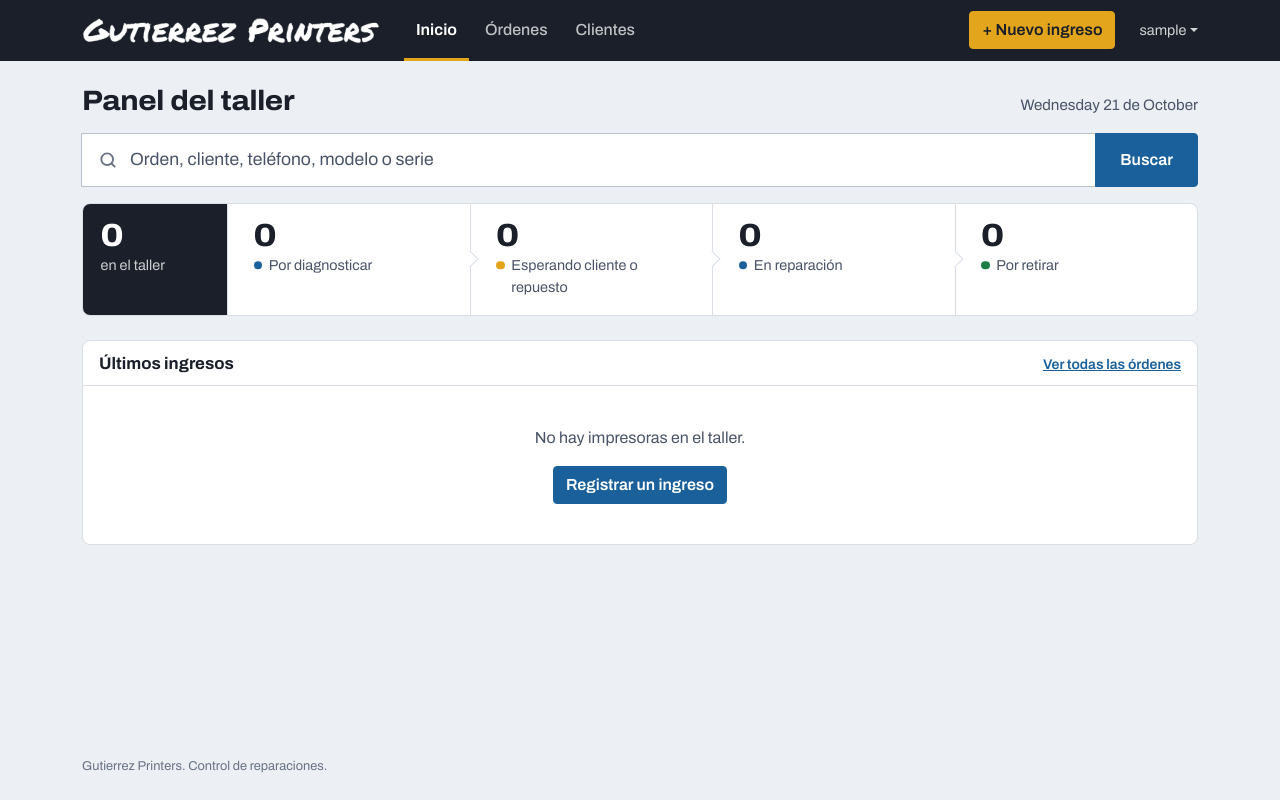
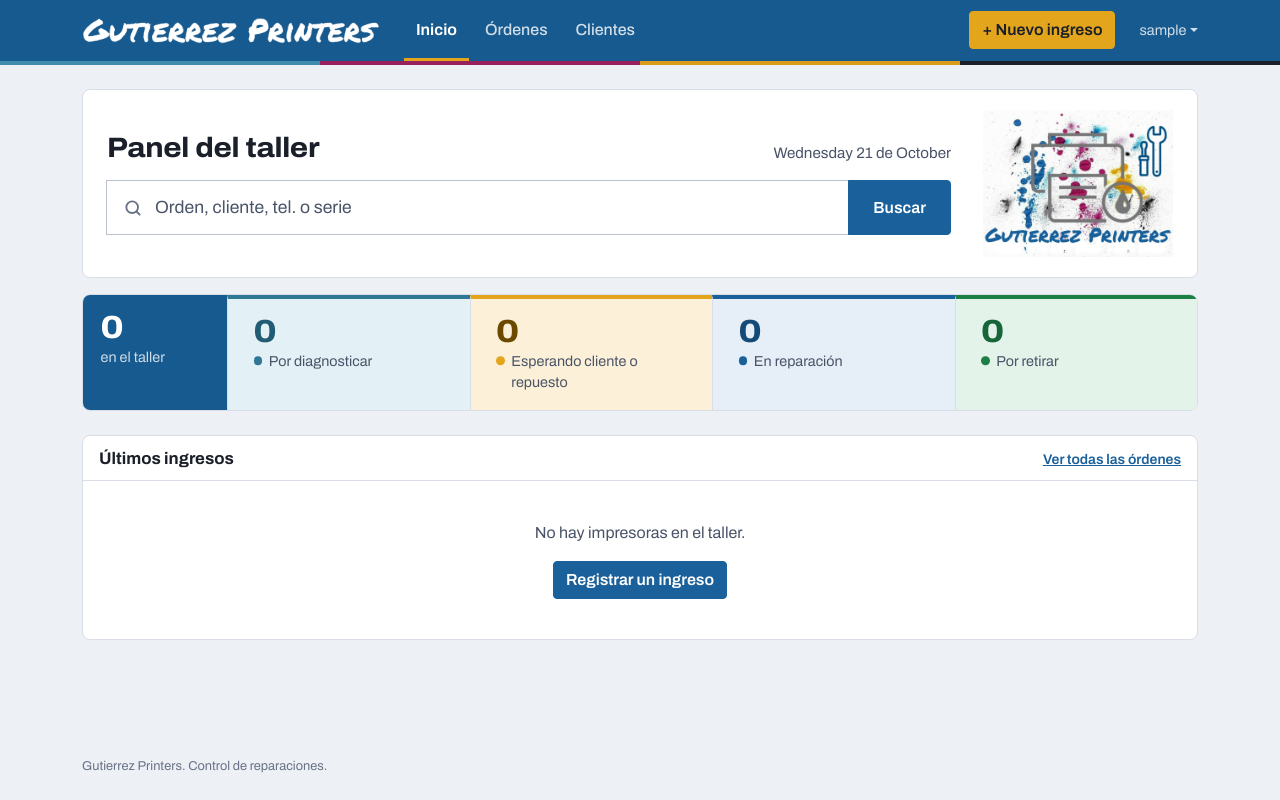
Before and after one commit to Bercor21/GutierrezPrinters, an ASP.NET Core app: page / in a window 1280 px wide. Run offline with ASP.NET Core 8, Linux system fonts and the light colour scheme; the visitor is signed in with stand-in values (Sample User, id 1); data that the repository does not hold is empty; the project's own start-up code is not run, and a stand-in starts its controllers and pages.

Commit message:
Más color: barra azul del logo, franja de tintas y etapas con color
- Barra de arriba en el azul del logo con una franja de las cuatro tintas
- Panel de inicio con el logo y cada etapa con su color (cian, dorado, azul, verde)
- Diagnóstico con su propio color (cian del logo)
- Barrita de color en cada orden según su estado
- En el celular, las órdenes muestran el nombre y el equipo completos

Co-Authored-By: Claude Opus 5.5 <noreply@anthropic.com>
Claude-Session: https://claude.ai/code/session_01S1wYxmXKersuM4BZ2M8iJM

```diff
--- a/GutierrezPrinters.Web/Services/Display.cs
+++ b/GutierrezPrinters.Web/Services/Display.cs
@@ -56,11 +56,13 @@ public static class Display
         return attribute?.GetName() ?? value.ToString();
     }
 
-    // Color de cada estado (ver site.css): cian = se está trabajando, amarillo = esperando a alguien,
+    // Color de cada estado (ver site.css), sacados de las manchas de tinta del logo:
+    // cian = diagnóstico, azul = en reparación, dorado = esperando a alguien,
     // verde = lista, magenta = ojo, gris = recién recibida o ya cerrada.
     public static string StatusTone(OrderStatus status) => status switch
     {
-        OrderStatus.Diagnosis or OrderStatus.InRepair => "tone-cyan",
+        OrderStatus.Diagnosis => "tone-teal",
+        OrderStatus.InRepair => "tone-cyan",
         OrderStatus.AwaitingApproval or OrderStatus.AwaitingParts => "tone-yellow",
         OrderStatus.Ready => "tone-green",
         OrderStatus.NotRepaired => "tone-magenta",
--- a/GutierrezPrinters.Web/Views/Home/Index.cshtml
+++ b/GutierrezPrinters.Web/Views/Home/Index.cshtml
@@ -9,18 +9,22 @@
     var attentionCount = Model.Abandoned.Count + Model.Overdue.Count;
 }
 
+<section class="hero mb-3">
+    <div class="min-w-0">
         <div class="d-flex flex-wrap justify-content-between align-items-end gap-2 mb-3">
             <h1 class="page-title">Panel del taller</h1>
             <span class="today">@today</span>
         </div>
-
-<form asp-controller="Orders" asp-action="Index" method="get" class="search-hero mb-3" role="search">
+        <form asp-controller="Orders" asp-action="Index" method="get" class="search-hero" role="search">
             <div class="input-group">
                 <svg class="search-icon" viewBox="0 0 24 24" fill="none" stroke="currentColor" stroke-width="2.25" stroke-linecap="round" aria-hidden="true"><circle cx="11" cy="11" r="7" /><path d="m20 20-3.5-3.5" /></svg>
-        <input type="search" name="q" class="form-control" placeholder="Orden, cliente, teléfono, modelo o serie" aria-label="Buscar" autocomplete="off" />
+                <input type="search" name="q" class="form-control" placeholder="Orden, cliente, tel. o serie" aria-label="Buscar por orden, cliente, teléfono, modelo o serie" autocomplete="off" />
                 <button class="btn btn-primary" type="submit">Buscar</button>
             </div>
         </form>
+    </div>
+    <img class="hero-logo" src="~/img/logo.jpg" alt="" width="900" height="700" />
+</section>
 
 @* Cuántas hay en cada etapa, en el orden en que avanza el trabajo. *@
 <nav class="flow mb-4" aria-label="Impresoras por etapa">
@@ -28,19 +32,19 @@
         <span class="value">@Model.OpenCount</span>
         <span class="label">en el taller</span>
     </a>
-    <a asp-controller="Orders" asp-action="Index" asp-route-estado="por-diagnosticar">
+    <a class="stage tone-teal" asp-controller="Orders" asp-action="Index" asp-route-estado="por-diagnosticar">
         <span class="value">@Count(OrderStatus.Received, OrderStatus.Diagnosis)</span>
-        <span class="label"><span class="dot tone-cyan"></span>Por diagnosticar</span>
+        <span class="label"><span class="dot tone-teal"></span>Por diagnosticar</span>
     </a>
-    <a asp-controller="Orders" asp-action="Index" asp-route-estado="esperando">
+    <a class="stage tone-yellow" asp-controller="Orders" asp-action="Index" asp-route-estado="esperando">
         <span class="value">@Count(OrderStatus.AwaitingApproval, OrderStatus.AwaitingParts)</span>
         <span class="label"><span class="dot tone-yellow"></span>Esperando cliente o repuesto</span>
     </a>
-    <a asp-controller="Orders" asp-action="Index" asp-route-estado="@OrderStatus.InRepair">
+    <a class="stage tone-cyan" asp-controller="Orders" asp-action="Index" asp-route-estado="@OrderStatus.InRepair">
         <span class="value">@Count(OrderStatus.InRepair)</span>
         <span class="label"><span class="dot tone-cyan"></span>En reparación</span>
     </a>
-    <a asp-controller="Orders" asp-action="Index" asp-route-estado="por-retirar">
+    <a class="stage tone-green" asp-controller="Orders" asp-action="Index" asp-route-estado="por-retirar">
         <span class="value">@Count(OrderStatus.Ready, OrderStatus.NotRepaired)</span>
         <span class="label"><span class="dot tone-green"></span>Por retirar</span>
     </a>
--- a/GutierrezPrinters.Web/Views/Shared/_Layout.cshtml
+++ b/GutierrezPrinters.Web/Views/Shared/_Layout.cshtml
@@ -14,7 +14,7 @@
     <meta charset="utf-8" />
     <meta name="viewport" content="width=device-width, initial-scale=1.0, viewport-fit=cover" />
     <title>@ViewData["Title"] - @shop.Name</title>
-    <meta name="theme-color" content="#1a1f29" />
+    <meta name="theme-color" content="#175a8f" />
     <link rel="manifest" href="~/manifest.webmanifest" />
     <link rel="icon" href="~/favicon.ico" />
     <link rel="apple-touch-icon" href="~/icons/icon-192.png" />
--- a/GutierrezPrinters.Web/Views/Shared/_OrderItem.cshtml
+++ b/GutierrezPrinters.Web/Views/Shared/_OrderItem.cshtml
@@ -3,7 +3,7 @@
     var customer = Model.Printer?.Customer;
     var serial = Model.Printer?.SerialNumber;
 }
-<a asp-controller="Orders" asp-action="Details" asp-route-id="@Model.Id" class="order-row">
+<a asp-controller="Orders" asp-action="Details" asp-route-id="@Model.Id" class="order-row @Display.StatusTone(Model.Status)">
     <span class="order-number">@Model.Number</span>
     <span class="who">
         <span class="primary-text d-block">@customer?.Name</span>
--- a/GutierrezPrinters.Web/wwwroot/css/site.css
+++ b/GutierrezPrinters.Web/wwwroot/css/site.css
@@ -31,12 +31,16 @@
   --gp-ink-2: #4a5468;        /* texto secundario */
   --gp-ink-3: #697286;        /* notas */
   --gp-line: #d9dee6;
-  --gp-bench: #eceff3;        /* fondo de la página */
+  --gp-bench: #edf1f6;        /* fondo de la página */
   --gp-paper: #ffffff;
 
   --gp-cyan: #1a619b;         /* azul del logo: acciones y "se está trabajando" */
   --gp-cyan-dark: #134a78;
   --gp-cyan-tint: #e6eff7;
+  --gp-brand: #175a8f;        /* la barra de arriba, en el azul del logo */
+  --gp-teal: #2e7896;         /* cian del logo: diagnóstico */
+  --gp-teal-dark: #215c74;
+  --gp-teal-tint: #e3f1f6;
   /* Los colores de las manchas de tinta del logo */
   --gp-magenta: #9a1f5f;      /* "ojo con esta" */
   --gp-magenta-dark: #7a184b;
@@ -131,11 +135,20 @@ main {
 
 /* ---- Barra superior ---- */
 .app-nav {
-  background: var(--gp-ink);
+  background: var(--gp-brand);
   color: #fff;
   position: sticky;
   top: 0;
   z-index: 1030;
+}
+
+/* Franja con las cuatro tintas del logo debajo de la barra. */
+.app-nav::after {
+  content: "";
+  display: block;
+  height: 4px;
+  background: linear-gradient(90deg,
+    #3f8dac 0 25%, #97205d 25% 50%, #d99d19 50% 75%, #1a1f29 75% 100%);
 }
 
 .app-nav .nav-inner {
@@ -187,7 +200,7 @@ main {
 .app-links a {
   display: block;
   padding: 1.1rem 0.75rem 1rem;
-  color: rgba(255, 255, 255, 0.72);
+  color: rgba(255, 255, 255, 0.8);
   text-decoration: none;
   font-weight: 500;
   border-bottom: 3px solid transparent;
@@ -439,6 +452,10 @@ main {
   border-radius: var(--gp-radius);
 }
 
+.panel {
+  overflow: hidden;
+}
+
 .card-header {
   background: transparent;
   border-bottom: 1px solid var(--gp-line);
@@ -531,6 +548,7 @@ main {
 }
 
 .status.tone-cyan { background: var(--gp-cyan-tint); color: var(--gp-cyan-dark); }
+.status.tone-teal { background: var(--gp-teal-tint); color: var(--gp-teal-dark); }
 .status.tone-yellow { background: var(--gp-yellow-tint); color: var(--gp-yellow-dark); }
 .status.tone-yellow::before { background: var(--gp-yellow); }
 .status.tone-green { background: var(--gp-green-tint); color: var(--gp-green-dark); }
@@ -559,6 +577,15 @@ a.order-row:hover {
   background: #f6f8fa;
   color: inherit;
 }
+
+/* Barrita de color a la izquierda según el estado */
+.order-row.tone-teal { box-shadow: inset 4px 0 0 var(--gp-teal); }
+.order-row.tone-cyan { box-shadow: inset 4px 0 0 var(--gp-cyan); }
+.order-row.tone-yellow { box-shadow: inset 4px 0 0 var(--gp-yellow); }
+.order-row.tone-green { box-shadow: inset 4px 0 0 var(--gp-green); }
+.order-row.tone-magenta { box-shadow: inset 4px 0 0 var(--gp-magenta); }
+.order-row.tone-neutral { box-shadow: inset 4px 0 0 #a3a9b5; }
+.order-row.tone-closed { box-shadow: inset 4px 0 0 var(--gp-line); }
 
 .order-row .order-number {
   font-size: 1.05rem;
@@ -595,16 +622,21 @@ a.order-row:hover {
   .order-row {
     grid-template-columns: auto minmax(0, 1fr) auto;
     grid-template-areas:
-      "num who state"
-      "num what when";
+      "num who who"
+      "num what what"
+      "num state when";
     align-items: start;
     gap: 0.1rem 0.85rem;
+  }
+
+  .order-row .state {
+    margin-top: 0.35rem;
   }
 
   .order-row .order-number { grid-area: num; padding-top: 0.1rem; }
   .order-row .who { grid-area: who; }
   .order-row .what { grid-area: what; }
-  .order-row .state { grid-area: state; text-align: right; }
+  .order-row .state { grid-area: state; }
   .order-row .when { grid-area: when; align-self: end; }
 }
 
@@ -641,6 +673,45 @@ a.order-row:hover {
 }
 
 /* ---- Panel de inicio ---- */
+.hero {
+  display: grid;
+  grid-template-columns: minmax(0, 1fr) auto;
+  gap: 1rem 2rem;
+  align-items: center;
+  background: var(--gp-paper);
+  border: 1px solid var(--gp-line);
+  border-radius: var(--gp-radius);
+  padding: 1.25rem 1.5rem;
+}
+
+.hero-logo {
+  width: 190px;
+  height: auto;
+  display: block;
+}
+
+@media (max-width: 767.98px) {
+  /* En el celular el encabezado va directo sobre el fondo, para que el buscador tenga más espacio. */
+  .hero {
+    grid-template-columns: 1fr;
+    padding: 0;
+    background: transparent;
+    border: 0;
+  }
+
+  .search-hero .search-icon {
+    display: none;
+  }
+
+  .search-hero .form-control {
+    padding-left: 0.85rem !important;
+  }
+
+  .hero-logo {
+    display: none;
+  }
+}
+
 .today {
   color: var(--gp-ink-2);
   font-size: 0.95rem;
@@ -700,33 +771,34 @@ a.order-row:hover {
 
 .flow .flow-total {
   border-left: 0;
-  background: var(--gp-ink);
+  background: var(--gp-brand);
   color: #fff;
   padding-left: 1.1rem;
 }
 
 .flow .flow-total:hover {
-  background: #262d3a;
+  background: var(--gp-cyan-dark);
   color: #fff;
 }
 
-/* Flechita entre etapas */
-.flow a + a:not(.flow-total)::before {
-  content: "";
-  position: absolute;
-  left: -7px;
-  top: 50%;
-  width: 12px;
-  height: 12px;
-  background: var(--gp-paper);
-  border-top: 1px solid var(--gp-line);
-  border-right: 1px solid var(--gp-line);
-  transform: translateY(-50%) rotate(45deg);
+/* Cada etapa con su color de tinta: franja arriba, fondo suave y número en color. */
+.flow a.stage {
+  border-top: 4px solid var(--stage);
+  background: var(--stage-tint);
 }
 
-.flow .flow-total + a::before {
-  display: none;
+.flow a.stage:hover {
+  background: var(--paper-hover, #fff);
 }
+
+.flow a.stage .value {
+  color: var(--stage-ink);
+}
+
+.flow .stage.tone-teal { --stage: var(--gp-teal); --stage-tint: var(--gp-teal-tint); --stage-ink: var(--gp-teal-dark); }
+.flow .stage.tone-yellow { --stage: var(--gp-yellow); --stage-tint: var(--gp-yellow-tint); --stage-ink: var(--gp-yellow-dark); }
+.flow .stage.tone-cyan { --stage: var(--gp-cyan); --stage-tint: var(--gp-cyan-tint); --stage-ink: var(--gp-cyan-dark); }
+.flow .stage.tone-green { --stage: var(--gp-green); --stage-tint: var(--gp-green-tint); --stage-ink: var(--gp-green-dark); }
 
 .flow .value {
   display: block;
@@ -759,6 +831,7 @@ a.order-row:hover {
 }
 
 .dot.tone-cyan { background: var(--gp-cyan); }
+.dot.tone-teal { background: var(--gp-teal); }
 .dot.tone-yellow { background: var(--gp-yellow); }
 .dot.tone-green { background: var(--gp-green); }
 .dot.tone-magenta { background: var(--gp-magenta); }
@@ -787,10 +860,6 @@ a.order-row:hover {
 
   .flow a:nth-child(odd):not(.flow-total) {
     border-left: 1px solid var(--gp-line);
-  }
-
-  .flow a + a:not(.flow-total)::before {
-    display: none;
   }
 
   .flow .value {
@@ -864,6 +933,7 @@ a.order-row:hover {
 }
 
 .ticket.tone-cyan { --tone: var(--gp-cyan); }
+.ticket.tone-teal { --tone: var(--gp-teal); }
 .ticket.tone-yellow { --tone: var(--gp-yellow); }
 .ticket.tone-green { --tone: var(--gp-green); }
 .ticket.tone-magenta { --tone: var(--gp-magenta); }
```
Also changed, not shown: GutierrezPrinters.Web/wwwroot/manifest.webmanifest. Lines whose indentation alone changed are shown as unchanged.
